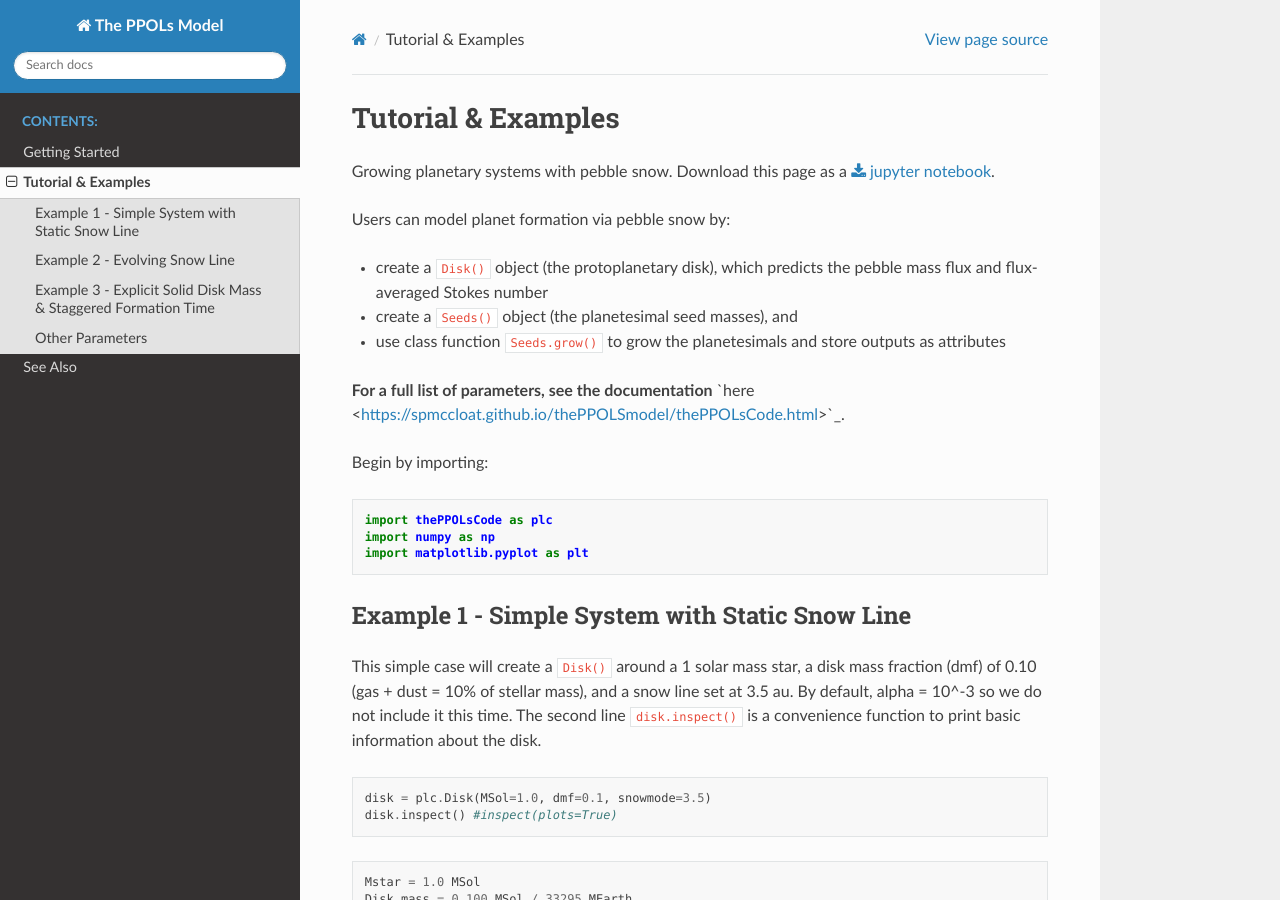
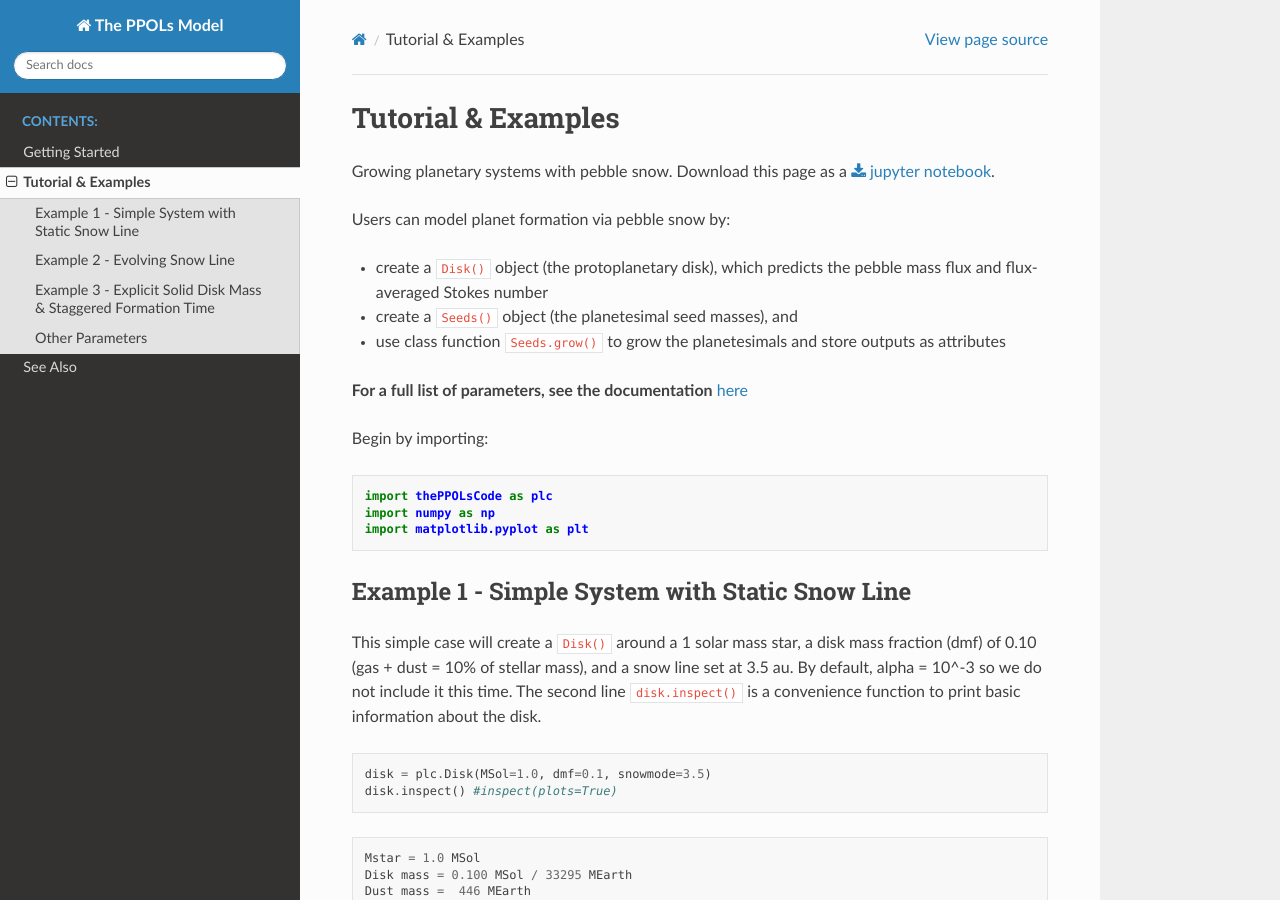
Before and after one commit to spmccloat/thePPOLSmodel, a Sphinx documentation site: the page built from docs/source/Tutorial.rst, in a window 1280 px wide and 900 px high. Built offline with Sphinx 7.4.7 and the Read the Docs theme 3.1.0, drawn with Linux system fonts in a browser that asks for light colours; pages that are not in the unit, such as notebooks, are missing from menus; some of the changed lines change nothing that is shown.

Commit message:
Update Tutorial.rst
Fixed link

```diff
--- a/docs/source/Tutorial.rst
+++ b/docs/source/Tutorial.rst
@@ -13,7 +13,9 @@ Users can model planet formation via pebble snow by:
 -  use class function ``Seeds.grow()`` to grow the planetesimals and
    store outputs as attributes
 
-**For a full list of parameters, see the documentation** \`here <https://spmccloat.github.io/thePPOLSmodel/thePPOLsCode.html>`_\.
+**For a full list of parameters, see the documentation** `here`_
+
+.. _here: https://spmccloat.github.io/thePPOLSmodel/thePPOLsCode.html
 
 Begin by importing:
 
```
